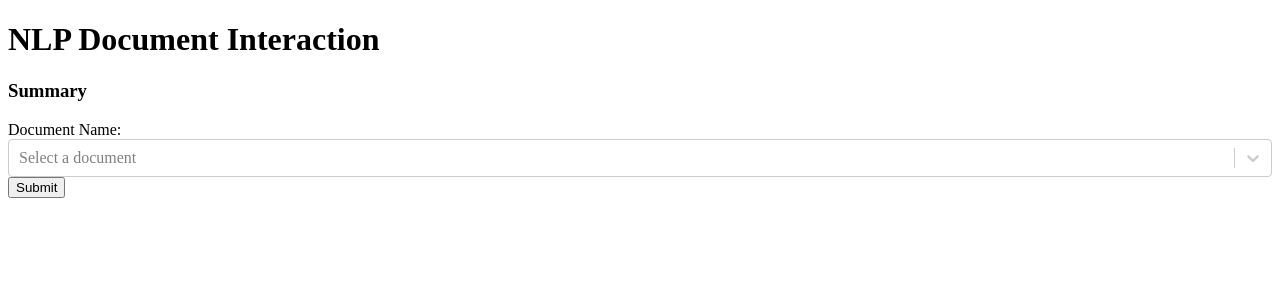
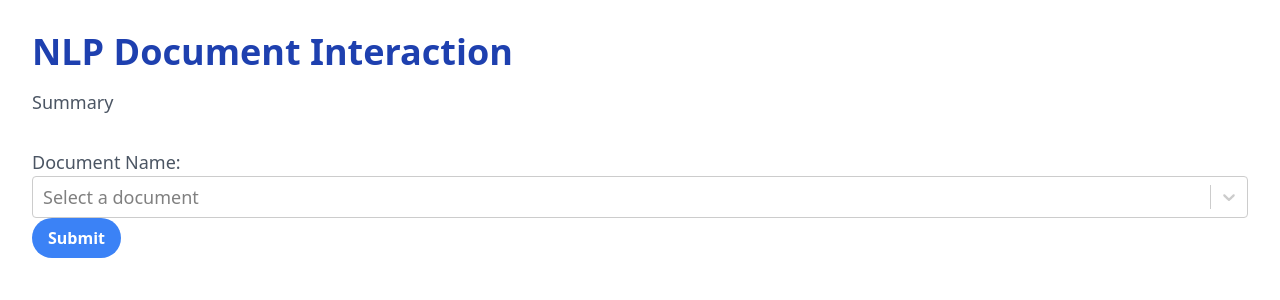
Before and after one commit to ManavBajajBITS/my-nlp-app, a Next.js app: page / in a window 1280 px wide. Shown: the top 300 px of the page. Built offline with nearby package versions, Linux system fonts and the light colour scheme.

Commit message:
formatting with tailwind
some minor ui changes with tailwind

```diff
--- a/components/QuestionAnswering.js
+++ /dev/null
@@ -1,43 +0,0 @@
-import React, { useState } from 'react';
-import axios from 'axios';
-import DocumentViewer from './DocumentViewer';
-
-const QuestionAnswering = () => {
-  const [question, setQuestion] = useState('');
-  const [docName, setDocName] = useState('');
-  const [answer, setAnswer] = useState('');
-  const [loading, setLoading] = useState(false);
-
-  const handleQuestionSubmit = async () => {
-    try {
-      setLoading(true);
-      setDocName(question);
-      const response = await axios.get(`http://localhost:8000/summarize/${question}`);
-      setAnswer(response.data.summary);
-    } catch (error) {
-      console.error('Error fetching answer:', error);
-    } finally {
-      setLoading(false);
-    }
-  };
-
-  return (
-    <div>
-      <h3>Summary</h3>
-      <label>
-        Document Name:
-        <input type="text" value={question} onChange={(e) => setQuestion(e.target.value)} />
-      </label>
-      <button onClick={handleQuestionSubmit} disabled={loading}>
-        {loading ? 'Loading...' : 'Submit'}
-      </button>
-      {answer && (
-        <div>
-          <DocumentViewer docName={docName} text={answer} />
-        </div>
-      )}
-    </div>
-  );
-};
-
-export default QuestionAnswering;
--- a/components/Summarising.js
+++ b/components/Summarising.js
@@ -25,15 +25,16 @@ const Summarising = () => {
 
   return (
     <div>
-      <h3>Summary</h3>
-      <label>
+      <h3 className="text-lg text-gray-600 mb-8">Summary</h3>
+      <label className="text-lg text-gray-600 mb-8">
         Document Name:
         {/* <input type="text" value={question} onChange={(e) => setQuestion(e.target.value)} /> */}
         {/*<RadioButtons setQuestion={setQuestion} question={question}/>  */}
         <SelectDropdown setQuestion={setQuestion} question={question}/>
         {console.log("question222", question)}
       </label>
-      <button onClick={handleQuestionSubmit} disabled={loading}>
+      {/*<button onClick={handleQuestionSubmit} disabled={loading}>*/}
+      <button className="bg-blue-500 hover:bg-blue-700 text-white font-bold py-2 px-4 rounded-full" onClick={handleQuestionSubmit} disabled={loading}>
         {loading ? 'Loading...' : 'Submit'}
       </button>
       {answer && (
--- a/next.config.js
+++ b/next.config.js
@@ -1,4 +1,6 @@
 /** @type {import('next').NextConfig} */
-const nextConfig = {}
+const nextConfig = {
+    plugins: [require('tailwindcss')]
+}
 
 module.exports = nextConfig
--- a/package.json
+++ b/package.json
@@ -9,6 +9,7 @@
     "lint": "next lint"
   },
   "dependencies": {
+    "antd": "^5.12.8",
     "axios": "^1.6.3",
     "next": "14.0.4",
     "react": "^18",
--- a/pages/index.js
+++ b/pages/index.js
@@ -1,14 +1,15 @@
 import React from 'react';
 import DocumentViewer from '../components/DocumentViewer';
-import QuestionAnswering from '../components/QuestionAnswering';
 import Summarising from '../components/Summarising';
+import '../styles.css';
+import '../styles/tailwind.css';
 
 const IndexPage = () => {
   // Replace these with actual document data
 
   return (
-    <div>
-      <h1>NLP Document Interaction</h1>
+    <div className="container mx-auto p-8">
+      <h1 className="text-4xl font-bold text-blue-800 mb-4">NLP Document Interaction</h1>
       <Summarising />
     </div>
   );
--- /dev/null
+++ b/styles.css
@@ -0,0 +1,10 @@
+.container {
+    max-width: 800px;
+    margin: 0 auto;
+    padding: 20px;
+}
+
+.title {
+    font-size: 2em;
+    color: #333;
+}
--- /dev/null
+++ b/styles/tailwind.css
@@ -0,0 +1,3 @@
+@import 'tailwindcss/base';
+@import 'tailwindcss/components';
+@import 'tailwindcss/utilities';
```
Also changed, not shown: 1 other file (tests, documents, lock files or other folders).
